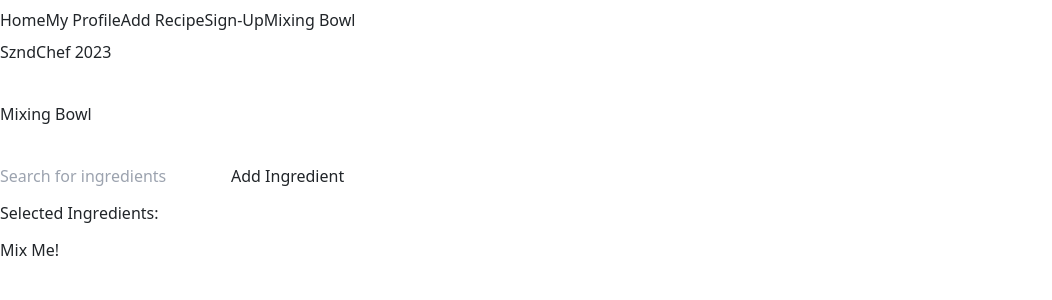
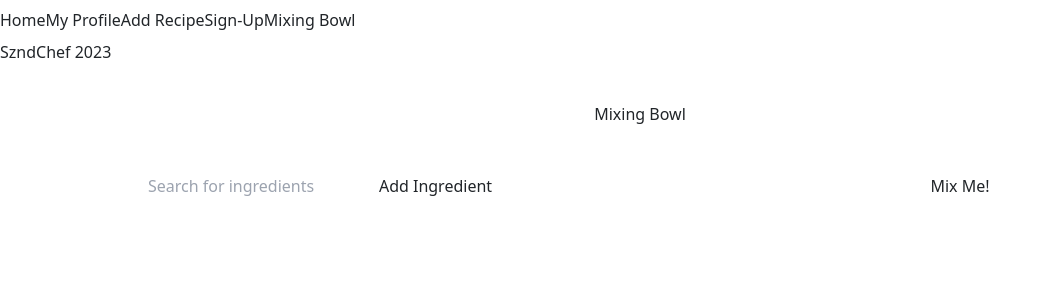
Before and after one commit to SmithNJ13/yao42_frontend, a React (Vite) app: page /mixingbowl in a window 1280 px wide. Shown: the top 300 px of the page, without its empty margins (0-1052 px from the left). Built offline with nearby package versions, Linux system fonts and the light colour scheme.

Commit message:
add basic layout css to mixing bowl page

```diff
--- /dev/null
+++ b/src/Pages/MixingBowl/style.css
@@ -0,0 +1,21 @@
+.mixing-bowl-container {
+    text-align: center;
+}
+
+.mixing-bowl {
+    display: flex;
+    justify-content: space-between;
+    width: 100%;
+}
+
+.left-column {
+    flex: 1;
+    text-align: center;
+    padding: 10px;
+}
+
+.right-column {
+    flex: 1;
+    text-align: center;
+    padding: 10px;
+}
--- a/src/components/IngredientList/index.jsx
+++ b/src/components/IngredientList/index.jsx
@@ -3,12 +3,11 @@ import React from 'react';
 const IngredientList = ({ selectedIngredients, handleRemoveIngredient }) => {
   return (
     <div>
-      <h2>Selected Ingredients:</h2>
       <ul>
         {selectedIngredients.map((ingredient, index) => (
           <li key={index}>
             {ingredient}
-            <button onClick={() => handleRemoveIngredient(ingredient)}>X</button>
+            <button onClick={() => handleRemoveIngredient(ingredient)}> X</button>
           </li>
         ))}
       </ul>
--- a/src/pages/MixingBowl/index.jsx
+++ b/src/pages/MixingBowl/index.jsx
@@ -1,5 +1,6 @@
 import React, { useState } from 'react';
 import { IngredientList, RecipeList, RecipeSearch } from "../../components"
+import './style.css'
 
 const MixingBowl = () => {
   const [selectedIngredients, setSelectedIngredients] = useState([]);
@@ -84,8 +85,10 @@ const MixingBowl = () => {
   };
 
   return (
-    <div>
+    <div className="mixing-bowl-container">
       <h1>Mixing Bowl</h1>
+      <div className="mixing-bowl">
+        <div className="left-column">
           <RecipeSearch
             searchInput={searchInput}
             setSearchInput={setSearchInput}
@@ -95,10 +98,12 @@ const MixingBowl = () => {
             selectedIngredients={selectedIngredients}
             handleRemoveIngredient={handleRemoveIngredient}
           />
+        </div>
+        <div className="right-column">
           <button onClick={handleMixMeClick}>Mix Me!</button>
-      {showRecipes && (
-        <RecipeList recipes={recipes} />
-      )}
+          {showRecipes && <RecipeList recipes={recipes} />}
+        </div>
+      </div>
     </div>
   );
 };
```
Lines whose indentation alone changed are shown as unchanged.
